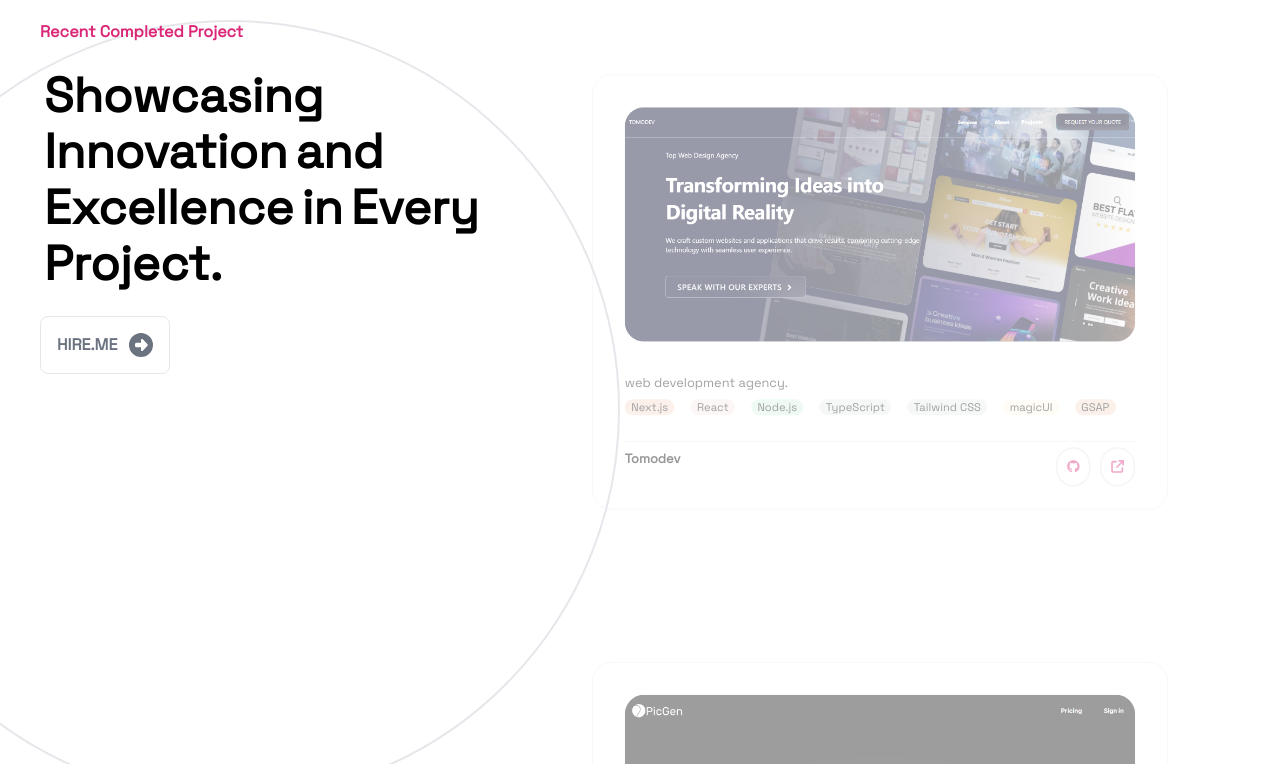
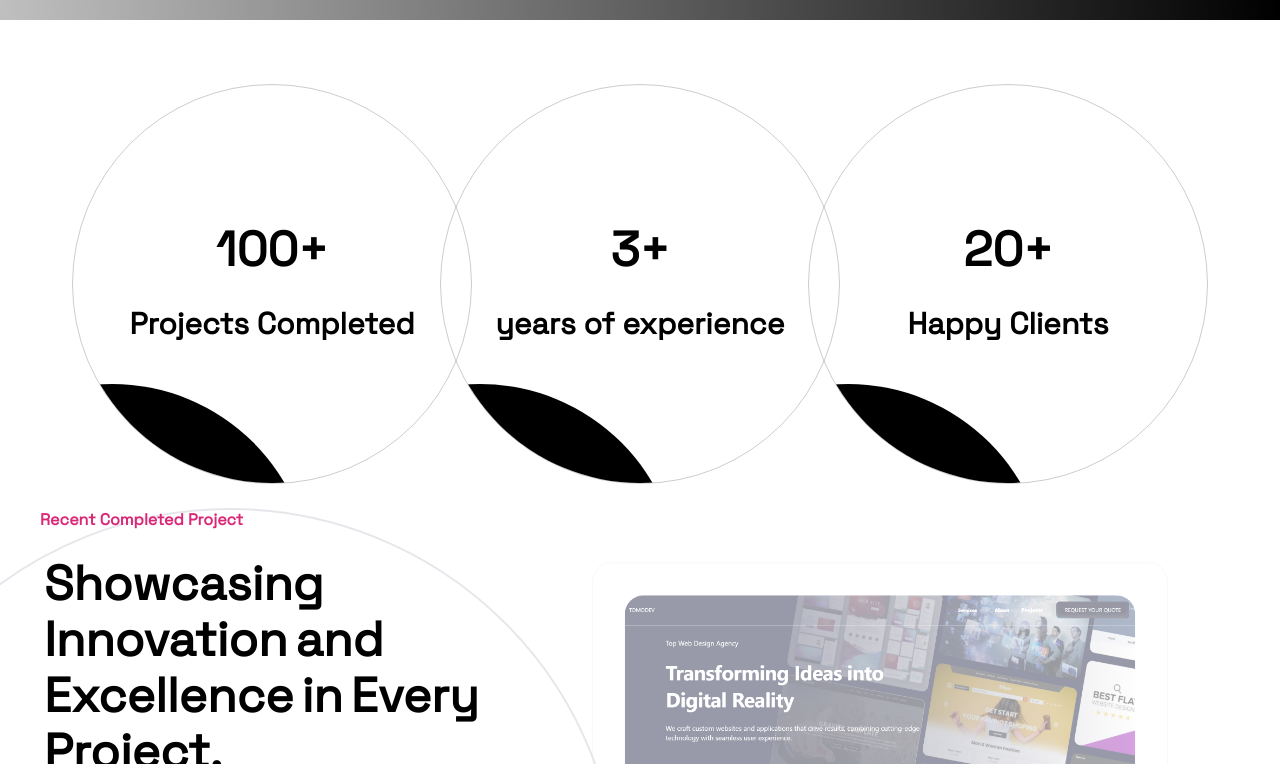
Before and after one commit to redaAssemghor/portfolio, a React (Vite) app: page / in a window 1280 px wide. Shown: the part 1016-1780 px from the top of the page. Built offline with nearby package versions, Linux system fonts and the light colour scheme.

Commit message:
achievements component

```diff
--- a/src/App.jsx
+++ b/src/App.jsx
@@ -1,11 +1,13 @@
 import "./index.css";
 import { BrowserRouter } from "react-router-dom";
 import Routers from "./router/Routers";
+import Navbar from "./components/Navbar";
 
 function App() {
   return (
-    <div className="relative font-custom overflow-hidden">
+    <div className="relative font-custom">
       <BrowserRouter>
+        <Navbar />
         <Routers />
       </BrowserRouter>
     </div>
--- /dev/null
+++ b/src/components/Achievements.jsx
@@ -0,0 +1,58 @@
+import { useState } from "react";
+
+const achievementsData = [
+  {
+    number: 100,
+    text: "Projects Completed",
+  },
+  {
+    number: 3,
+    text: "years of experience",
+  },
+  {
+    number: 20,
+    text: "Happy Clients",
+  },
+];
+
+const Achievements = () => {
+  const [isHovered, setIsHovered] = useState(null);
+
+  return (
+    <section className="flex justify-center">
+      {achievementsData.map((achievement, index) => (
+        <div
+          key={index}
+          className="relative -m-4 overflow-hidden flex flex-col items-center justify-center gap-8 h-[400px] w-[400px] rounded-full"
+          style={{ border: "1px solid rgba(0, 0, 0, 0.2)" }}
+          onMouseEnter={() => setIsHovered(index)}
+          onMouseLeave={() => setIsHovered(null)}
+        >
+          <h1
+            className={`font-black text-5xl z-50 relative ${
+              isHovered !== index ? "text-black" : "text-white"
+            }`}
+          >
+            {achievement.number}+
+          </h1>
+          <p
+            className={`font-black text-3xl z-50 relative ${
+              isHovered !== index ? "text-black" : "text-white"
+            }`}
+          >
+            {achievement.text}
+          </p>
+          <span
+            className={`absolute rounded-full bg-black h-[400px] w-[400px] duration-700 ${
+              isHovered !== index
+                ? "translate-y-3/4 -translate-x-40"
+                : "translate-y-0 -translate-x-0"
+            }`}
+          ></span>
+        </div>
+      ))}
+    </section>
+  );
+};
+
+export default Achievements;
--- a/src/components/Band.jsx
+++ b/src/components/Band.jsx
@@ -43,7 +43,7 @@
   return (
     <div
       ref={component}
-      className="overflow-hidden w-full bg-gradient-to-r from-black via-gray-700 to-white text-white allText"
+      className="cursor-pointer overflow-hidden w-full bg-gradient-to-r from-black via-gray-700 to-white text-white allText my-20"
     >
       <div className="tech-row flex items-center justify-center gap-4 w-full whitespace-nowrap md:p-4">
         {[
@@ -54,7 +54,7 @@
           ...skillsArr,
         ].map((skill, i) => (
           <div key={i} className="">
-            <h1 className="md:text-7xl font-extrabold flex gap-4 items-center text-xl hover:text-neutral-600 transition-colors duration-500 ease-in-out">
+            <h1 className="lg:text-7xl md:text-5xl font-extrabold flex gap-4 items-center text-xl hover:text-neutral-600 transition-colors duration-500 ease-in-out">
               {skill}
               <MdCircle />
             </h1>
--- a/src/components/Footer.jsx
+++ b/src/components/Footer.jsx
@@ -51,7 +51,7 @@
             </a>
           ))}
         </dir>
-        <p className="text-[#181818] font-light mr-6 text-sm">
+        <p className="text-[#181818] font-light lg:mr-6 text-sm">
           © 2024 . All Rights Reserved
         </p>
       </div>
--- a/src/components/Navbar.jsx
+++ b/src/components/Navbar.jsx
@@ -104,7 +104,7 @@
         backgroundImage: !isScrolled ? 'url("/header-bg.png")' : "none",
       }}
     >
-      <div className="flex justify-between items-center w-full px-5 py-3">
+      <div className="flex justify-between items-center w-full lg:px-5 px-2 py-3">
         <div className="flex items-center">
           <div className="flex items-center overflow-hidden lg:h-40 lg:w-40 w-20 border-pink-600 -rotate-45 rounded-full border-l-4 bg-gray-100">
             <a
@@ -120,7 +120,7 @@
             </a>
           </div>
           <div className="ml-3">
-            <h1 className="text-2xl font-semibold text-[#181818]">
+            <h1 className="text-2xl lg:block hidden font-semibold text-[#181818]">
               Assemghor Reda
             </h1>
             <a
--- a/src/components/Projects.jsx
+++ b/src/components/Projects.jsx
@@ -60,8 +60,9 @@
   }, []);
 
   return (
-    <div className="relative">
+    <div className="relative p-4 lg:p-0">
       <div className="absolute lg:block hidden z-0 -left-40 h-[780px] w-[780px] rounded-full border-2"></div>
+      <div className="absolute lg:block hidden z-0 bottom-0 -left-40 h-[780px] w-[780px] rounded-full border-2"></div>
       <div className="lg:flex lg:m-10">
         <div className="flex flex-col lg:w-2/5 rightElement">
           <h1 className="font-semibold text-pink-600">
--- a/src/pages/Contact.jsx
+++ b/src/pages/Contact.jsx
@@ -8,7 +8,6 @@
 import { ScrollTrigger } from "gsap/ScrollTrigger";
 import { useGSAP } from "@gsap/react";
 import BlurryCursor from "../components/Cursor";
-import Navbar from "../components/Navbar";
 import ScrollUpButton from "../components/ScrollUpButton";
 import Footer from "../components/Footer";
 
@@ -133,7 +132,6 @@
 
   return (
     <div>
-      <Navbar />
       <main ref={ref} id="contact">
         <ScrollUpButton onHoverChange={handleHoverChange} />
         <BlurryCursor isHovered={isHovered} />
--- a/src/pages/HomeLayout.jsx
+++ b/src/pages/HomeLayout.jsx
@@ -4,9 +4,9 @@
 import { Hero } from "../components/Hero";
 import Projects from "../components/Projects";
 import BlurryCursor from "../components/Cursor";
-import Navbar from "../components/Navbar";
 import Footer from "../components/Footer";
 import ScrollUpButton from "../components/ScrollUpButton";
+import Achievements from "../components/Achievements";
 
 function Home() {
   const [isHovered, setIsHovered] = useState(false);
@@ -16,11 +16,11 @@
     setIsHovered(hoverState);
   };
   return (
-    <div>
+    <div className="overflow-hidden">
       <ScrollUpButton onHoverChange={handleHoverChange} />
-      <Navbar onHoverChange={handleHoverChange} />
       <BlurryCursor isHovered={isHovered} />
       <Hero onHoverChange={handleHoverChange} />
+      <Achievements />
       <Projects onHoverChange={handleHoverChange} />
       <CostumSkills onHoverChange={handleHoverChange} />
       <TechList />
```
